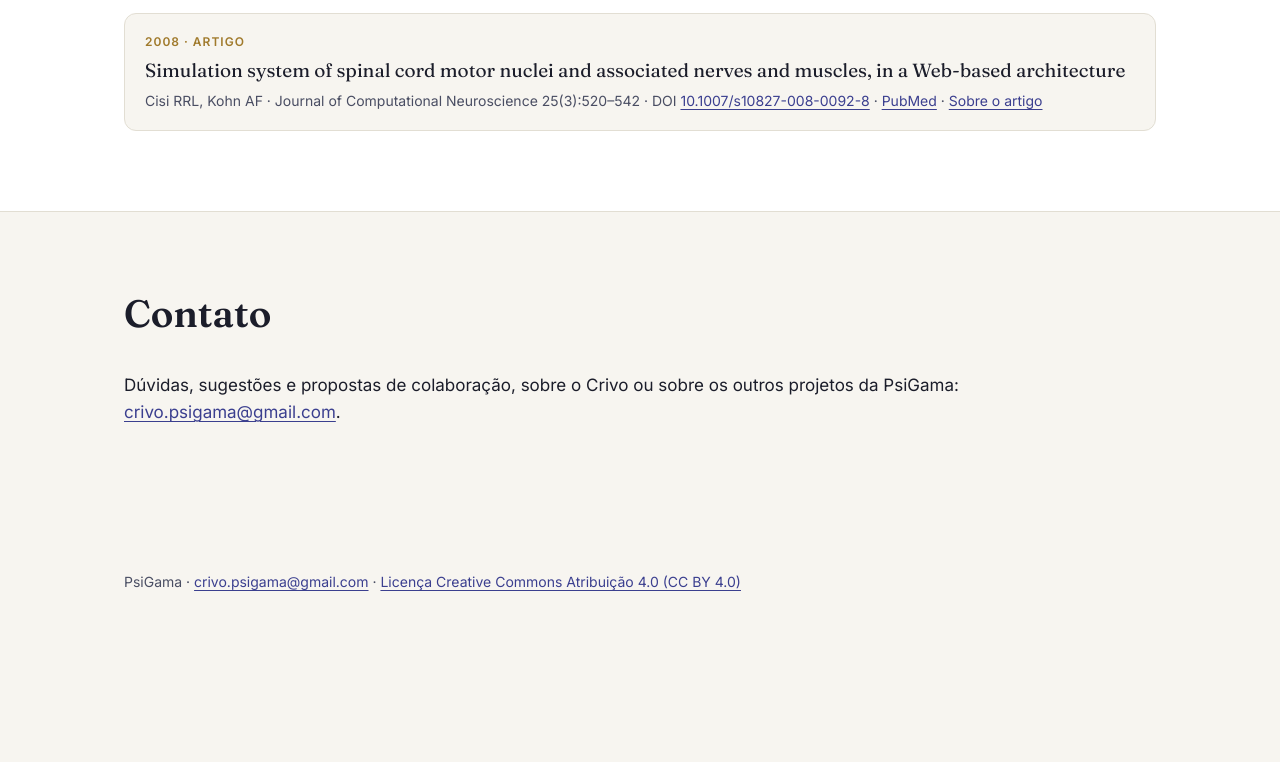
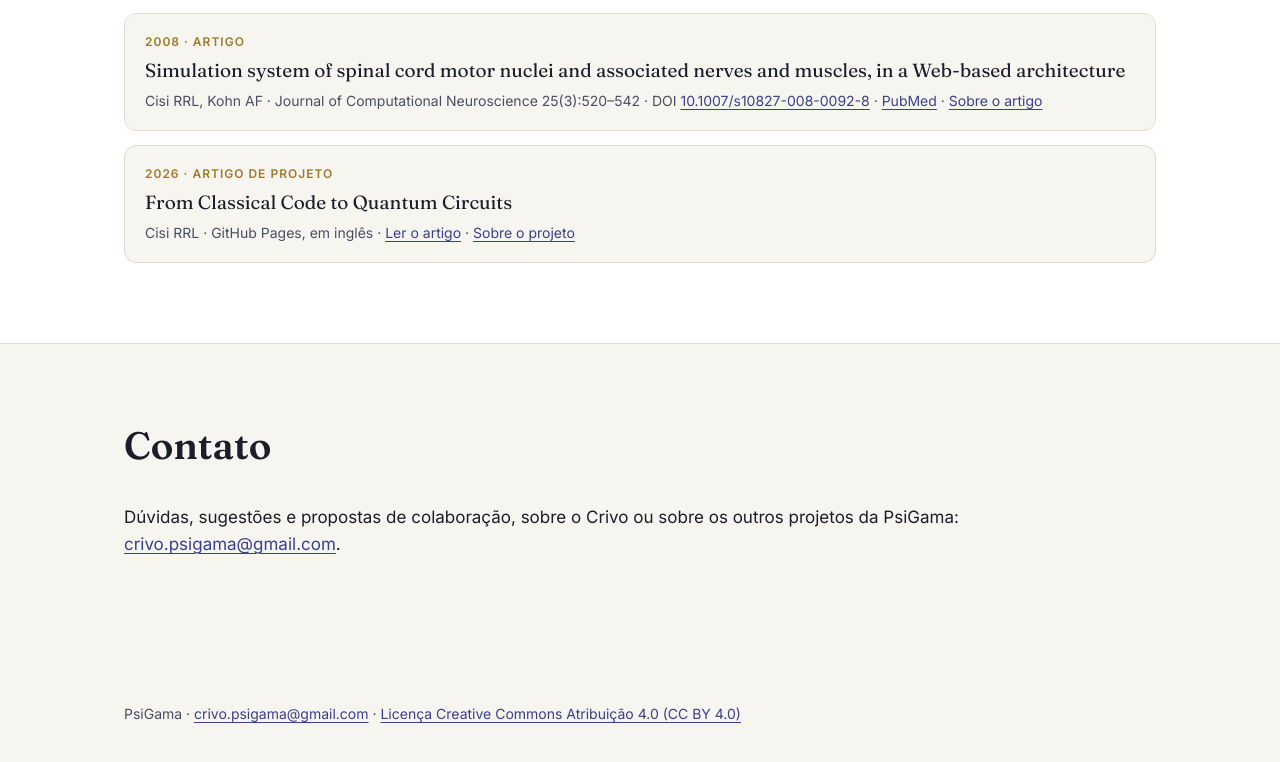
Before and after one commit to psigama/psigama, a plain HTML site: page index.html in a window 1280 px wide. Shown: the part 1627-2389 px from the top of the page. Before the commit the page ends 2269 px from the top, so only its background shows below. Drawn offline with Linux system fonts and the light colour scheme.

Commit message:
feat: add the Quantum Computing Study article to the publications list
Links the home page's Publicações section to the project article published
at https://rogeriocisi.github.io/quantum-computing-study/.

Co-Authored-By: Claude Fable 5.2 <noreply@anthropic.com>

```diff
--- a/index.html
+++ b/index.html
@@ -123,6 +123,15 @@
               · <a href="remoto/artigo/">Sobre o artigo</a>
             </div>
           </li>
+          <li>
+            <div class="kind">2026 · Artigo de projeto</div>
+            <div class="title">From Classical Code to Quantum Circuits</div>
+            <div class="where">Cisi RRL
+              · GitHub Pages, em inglês
+              · <a href="https://rogeriocisi.github.io/quantum-computing-study/">Ler o artigo</a>
+              · <a href="quantum-study/">Sobre o projeto</a>
+            </div>
+          </li>
         </ul>
       </div>
     </section>
```
